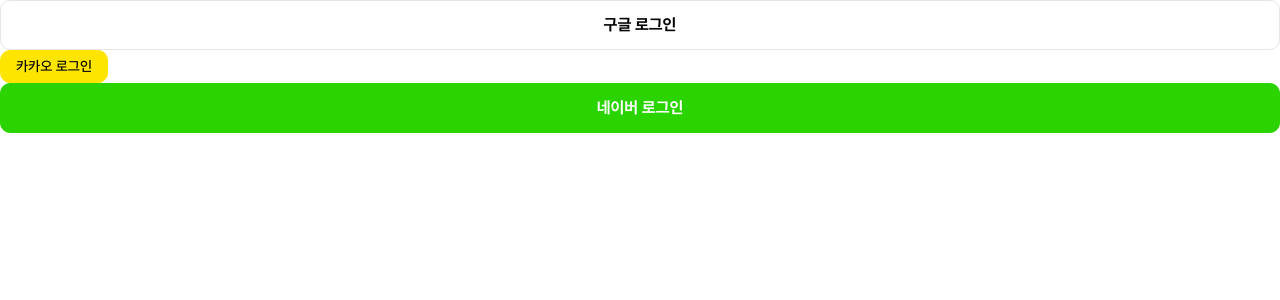
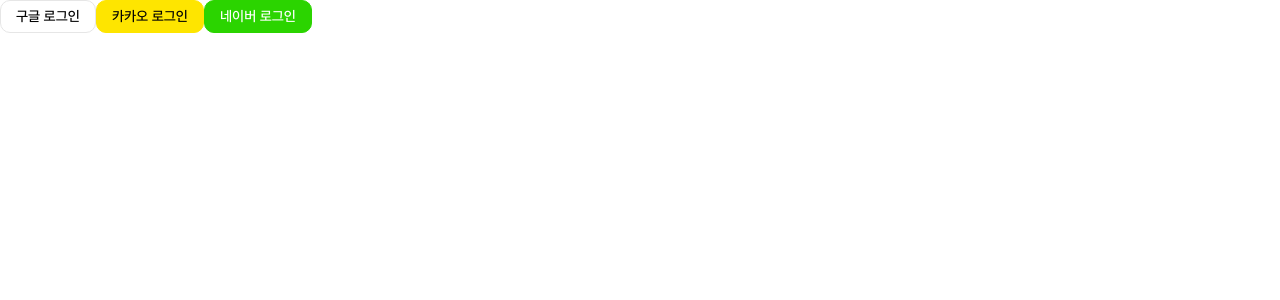
Before and after one commit to Odagada/Trimo-FE, a Next.js app: page /login in a window 1280 px wide. Shown: the top 300 px of the page. Built offline with nearby package versions, Linux system fonts and the light colour scheme.

Commit message:
refactor: signup page button style 추가

```diff
--- a/pages/login/index.tsx
+++ b/pages/login/index.tsx
@@ -3,13 +3,13 @@ import Clickable from "@/components/atoms/Clickable";
 function Login() {
   return (
     <div>
-      <Clickable color="white">
+      <Clickable color="white" size="medium">
         <button>구글 로그인</button>
       </Clickable>
       <Clickable color="kakao" size="medium">
         <button>카카오 로그인</button>
       </Clickable>
-      <Clickable color="naver">
+      <Clickable color="naver" size="medium">
         <button>네이버 로그인</button>
       </Clickable>
     </div>
```
